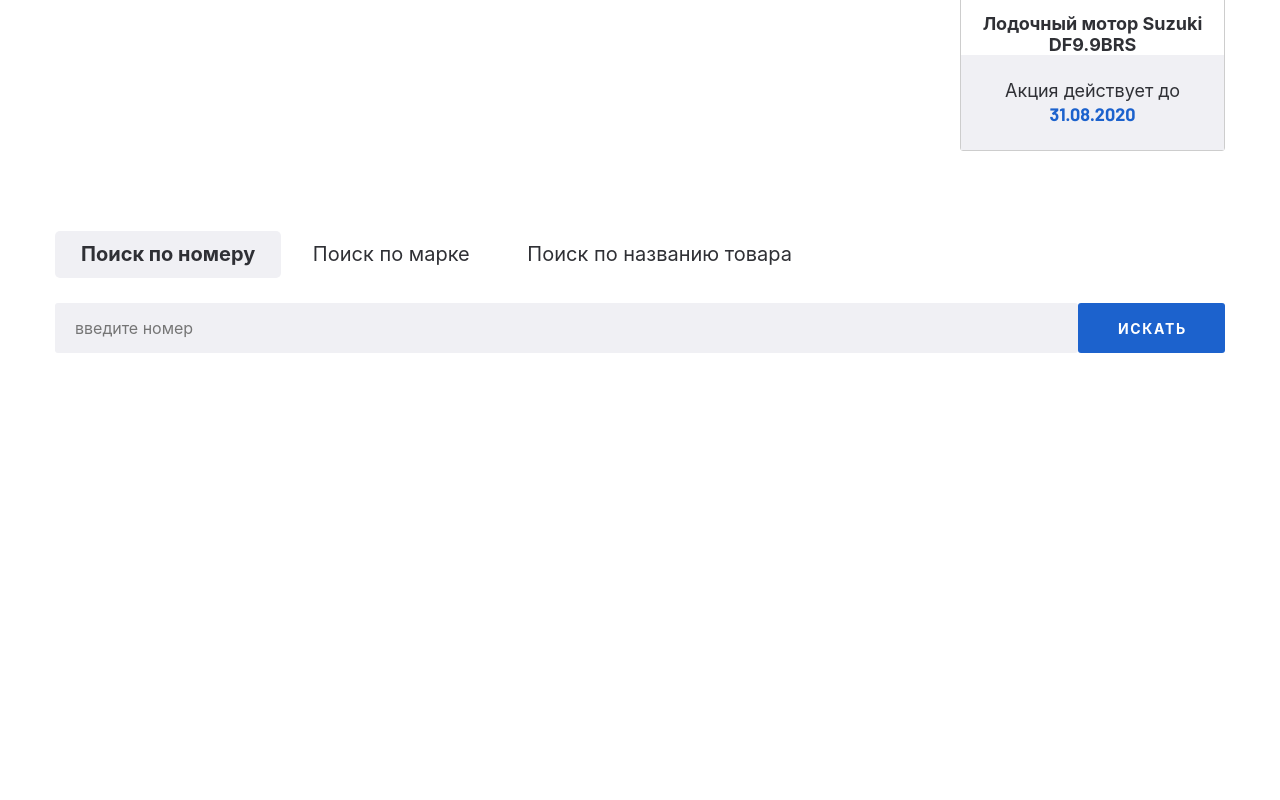
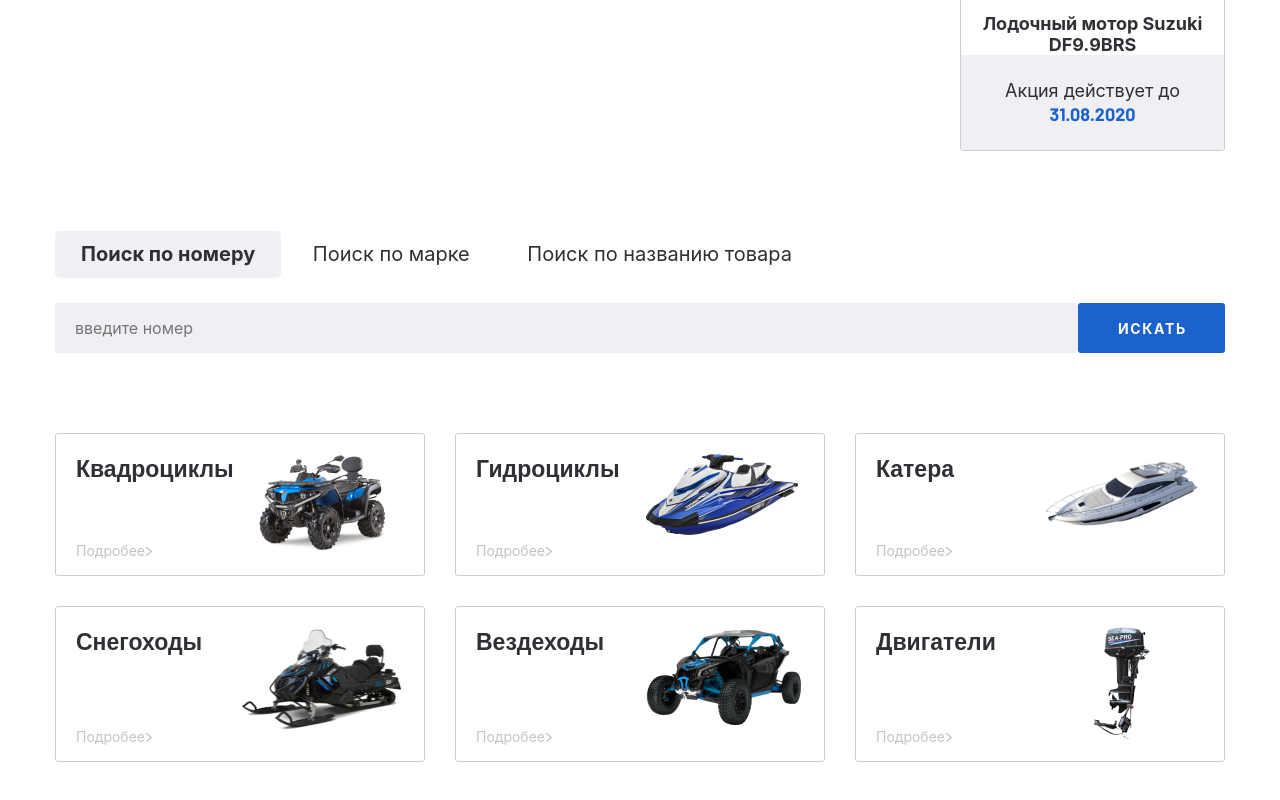
Before and after one commit to xdianovx/drivemoto_e-commerce, a website: page app/index.html in a window 1280 px wide. Shown: the part 672-1472 px from the top of the page. Before the commit the page ends 1105 px from the top, so only its background shows below. Drawn offline with nearby package versions, Linux system fonts and the light colour scheme.

Commit message:
Categories десктоп

```diff
--- a/app/index.html
+++ b/app/index.html
@@ -133,6 +133,77 @@
   </div>
 </section>
 <!--Search tabs section end-->
+
+<!--Categories start-->
+<section class="categories">
+  <div class="container">
+    <div class="categories__wrap">
+
+      <a class="categories__item" href="#">
+        <div class="categories__item_info">
+          <h4 class="categories__item_title">Квадроциклы</h4>
+          <p class="categories__item_link">Подробее</p>
+        </div>
+        <div class="categories__item_img">
+          <img src="img/categories-1.png" alt="">
+        </div>
+      </a>
+
+      <a class="categories__item" href="#">
+        <div class="categories__item_info">
+          <h4 class="categories__item_title">Гидроциклы</h4>
+          <p class="categories__item_link">Подробее</p>
+        </div>
+        <div class="categories__item_img">
+          <img src="img/categories-2.png" alt="">
+        </div>
+      </a>
+
+      <a class="categories__item" href="#">
+        <div class="categories__item_info">
+          <h4 class="categories__item_title">Катера</h4>
+          <p class="categories__item_link">Подробее</p>
+        </div>
+        <div class="categories__item_img">
+          <img src="img/categories-3.png" alt="">
+        </div>
+      </a>
+
+      <a class="categories__item" href="#">
+        <div class="categories__item_info">
+          <h4 class="categories__item_title">Снегоходы</h4>
+          <p class="categories__item_link">Подробее</p>
+        </div>
+        <div class="categories__item_img">
+          <img src="img/categories-4.png" alt="">
+        </div>
+      </a>
+
+      <a class="categories__item" href="#">
+        <div class="categories__item_info">
+          <h4 class="categories__item_title">Вездеходы</h4>
+          <p class="categories__item_link">Подробее</p>
+        </div>
+        <div class="categories__item_img">
+          <img src="img/categories-5.png" alt="">
+        </div>
+      </a>
+
+      <a class="categories__item" href="#">
+        <div class="categories__item_info">
+          <h4 class="categories__item_title">Двигатели</h4>
+          <p class="categories__item_link">Подробее</p>
+        </div>
+        <div class="categories__item_img">
+          <img src="img/categories-6.png" alt="">
+        </div>
+      </a>
+
+
+    </div>
+  </div>
+</section>
+<!--Categories end-->
 <script src="https://ajax.googleapis.com/ajax/libs/jquery/3.4.1/jquery.min.js"></script>
 <script src="js/libs.min.js"></script>
 <script src="js/main.js"></script>
--- /dev/null
+++ b/app/scss/block/categories.scss
@@ -0,0 +1,72 @@
+.categories {
+
+}
+
+.categories__wrap {
+  display: flex;
+  flex-wrap: wrap;
+  justify-content: space-between;
+}
+
+.categories__item {
+  border: 1px solid #CDCDCD;
+  box-sizing: border-box;
+  border-radius: 3px;
+  width: 370px;
+  display: flex;
+  padding: 20px 20px 16px;
+  margin-bottom: 30px;
+  justify-content: space-between;
+  transition: all .2s;
+
+  &_info {
+    width: 50%;
+    display: flex;
+    flex-direction: column;
+    justify-content: space-between;
+  }
+
+  &:hover {
+    background: #FFFFFF;
+    box-shadow: 3px 3px 20px rgba(50, 50, 50, 0.25);
+    border-radius: 3px;
+    border: 1px solid transparent;
+  }
+
+  &:hover .categories__item_title {
+    color: #1C62CD;
+  }
+}
+
+.categories__item_title {
+  font-family: 'Barlow', sans-serif;
+  font-weight: 700;
+  font-size: 23px;
+  line-height: 28px;
+  color: #2F3035;
+  transition: all .2s;
+}
+
+.categories__item_link {
+  font-size: 14px;
+  line-height: 17px;
+  color: #C4C4C4;
+  position: relative;
+  &:after {
+    content: '';
+    position: absolute;
+    background-image: url('../img/icons/link-arr.svg');
+    top: 5px;
+    left: 70px;
+    width: 6px;
+    height: 9px;
+  }
+}
+
+.categories__item_img {
+  text-align: center;
+  width: 50%;
+  img {
+    max-width: 100%;
+  }
+}
--- a/app/scss/style.scss
+++ b/app/scss/style.scss
@@ -5,5 +5,6 @@
 @import "block/header";
 @import "block/banner-section";
 @import "block/search";
+@import "block/categories";
 
 @import "media";
```
Also changed, not shown: app/css/block/categories.min.css (added), app/css/style.min.css, app/img/categories-1.png (added), app/img/categories-2.png (added), app/img/categories-3.png (added), app/img/categories-4.png (added), app/img/categories-5.png (added), app/img/categories-6.png (added), app/img/icons/link-arr.svg (added), app/img/sale-img.jpg (deleted).
